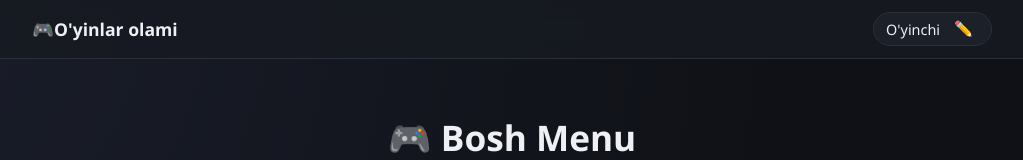
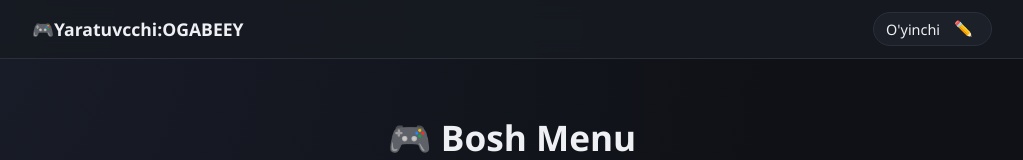
Before and after one commit to OGABEEY/ImpoGame, a website: page Public/index.html in a window 1280 px wide. Shown: the top 160 px of the page, without its empty margins (128-1151 px from the left). Drawn offline with nearby package versions, Linux system fonts and the light colour scheme; no server answers.

Commit message:
Update index.html

```diff
--- a/Public/index.html
+++ b/Public/index.html
@@ -10,7 +10,7 @@
 
 <div id="topbar">
   <div class="topbar-inner">
-    <span id="topbarLogo">🎮O'yinlar olami</span>
+    <span id="topbarLogo">🎮Yaratuvcchi:OGABEEY</span>
     <div id="nicknameBadge">
       <span id="nicknameDisplay">O'yinchi</span>
       <button id="editNicknameBtn" title="Nickname o'zgartirish">✏️</button>
```
